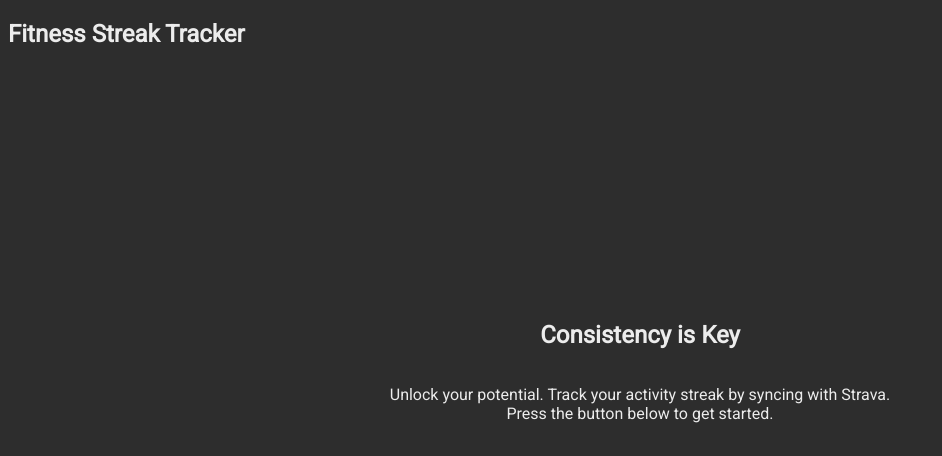
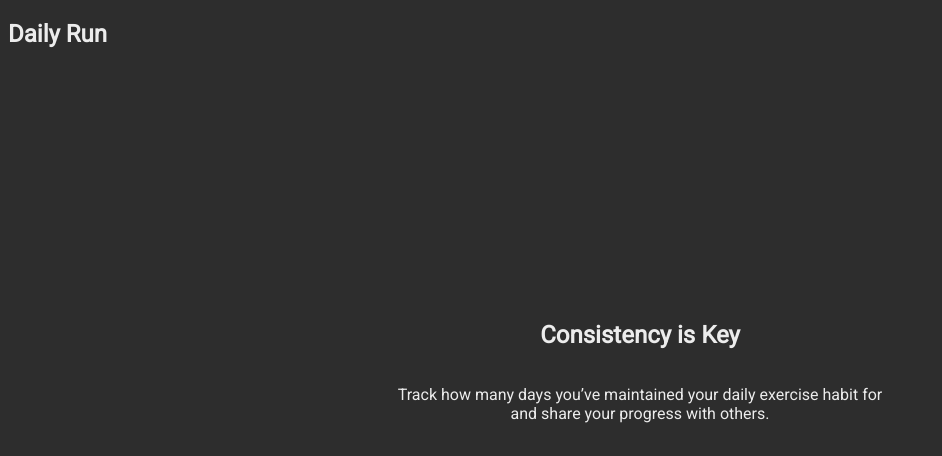
Before and after one commit to lukew3/dailyrun.app, a Flask app: template templates/landing.html in a window 1280 px wide. Shown: the top 456 px of the page, without its empty margins (0-942 px from the left). Run offline with Flask 2, Linux system fonts and the light colour scheme; the template is opened without the code that fills it, so the values that code supplies are empty.

Commit message:
renamed site and changed landing description

```diff
--- a/templates/landing.html
+++ b/templates/landing.html
@@ -3,7 +3,7 @@
 {% block content %}
 <div id="landing_group">
 	<h2>Consistency is Key</h2>
-	<p>Unlock your potential. Track your activity streak by syncing with Strava. Press the button below to get started.</p>
+	<p>Track how many days you’ve maintained your daily exercise habit for and share your progress with others.</p>
 	<p><a href="{{ authLink }}"><img src="{{ url_for('static', filename='connect_with_strava_buttons/orange.svg') }}" alt="Connect with Strava"></a></p>
 </div>
 {% endblock %}
--- a/templates/layout.html
+++ b/templates/layout.html
@@ -2,7 +2,7 @@
 <html>
 <head>
 	<meta charset="UTF-8">
-	<title>Fitness Streak Tracker</title>
+	<title>Daily Run App</title>
 	<meta name="description" content="Show how many days in a row you have logged Strava activities for">
 	<link rel="stylesheet" href="{{ url_for('static', filename='style.css') }}" />
 	<meta name="viewport" content="width=device-width, initial-scale=1.0">
@@ -13,7 +13,7 @@
 	<link href="https://fonts.googleapis.com/css2?family=Roboto&display=swap" rel="stylesheet">
 </head>
 <body>
-	<h2><a href='/'>Fitness Streak Tracker</a></h2>
+	<h2><a href='/'>Daily Run</a></h2>
 	{% block content %}
 	{% endblock %}
 	<a href="https://strava.com"><img id="powered_by_strava_svg" src={{ url_for('static', filename='powered_by_strava_buttons/horiz_gray.svg') }} alt="Powered by Strava"></a>
```
